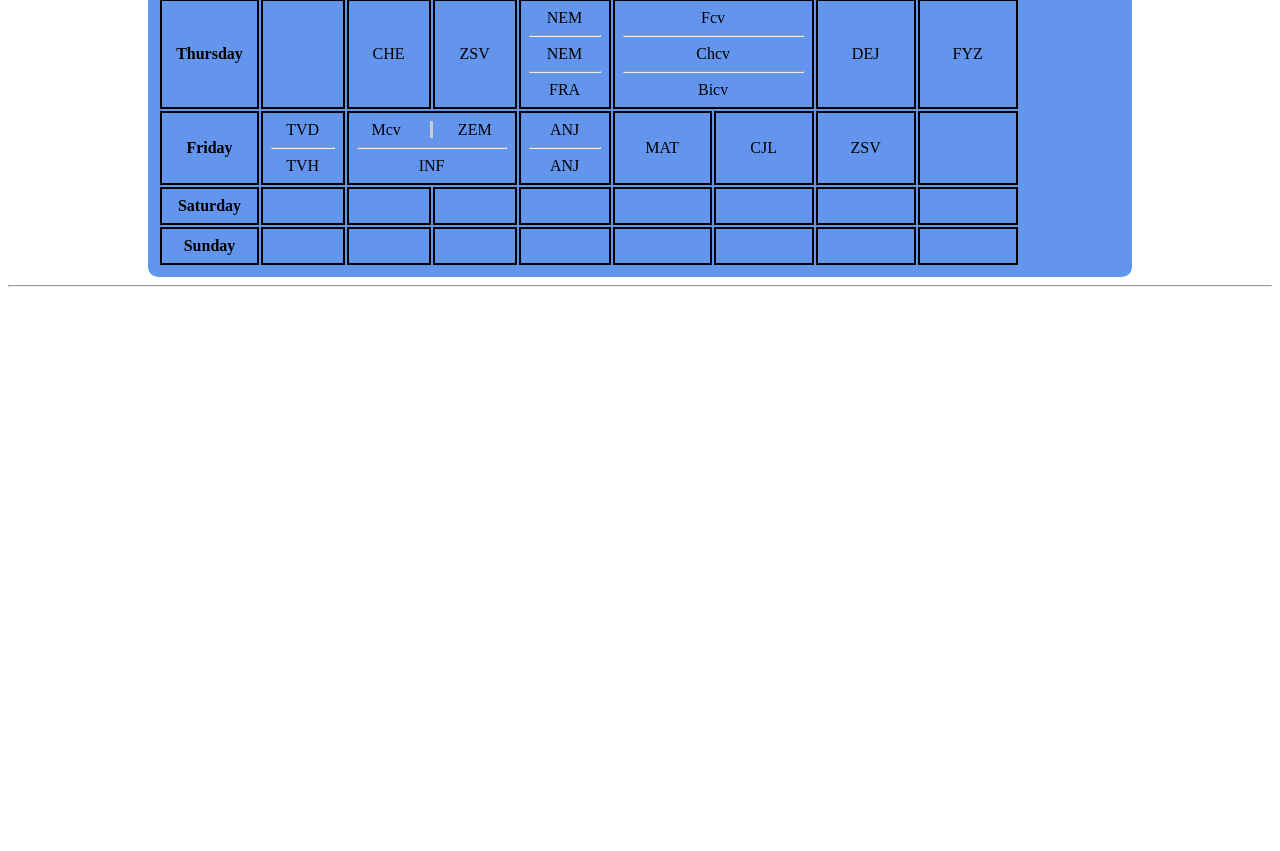
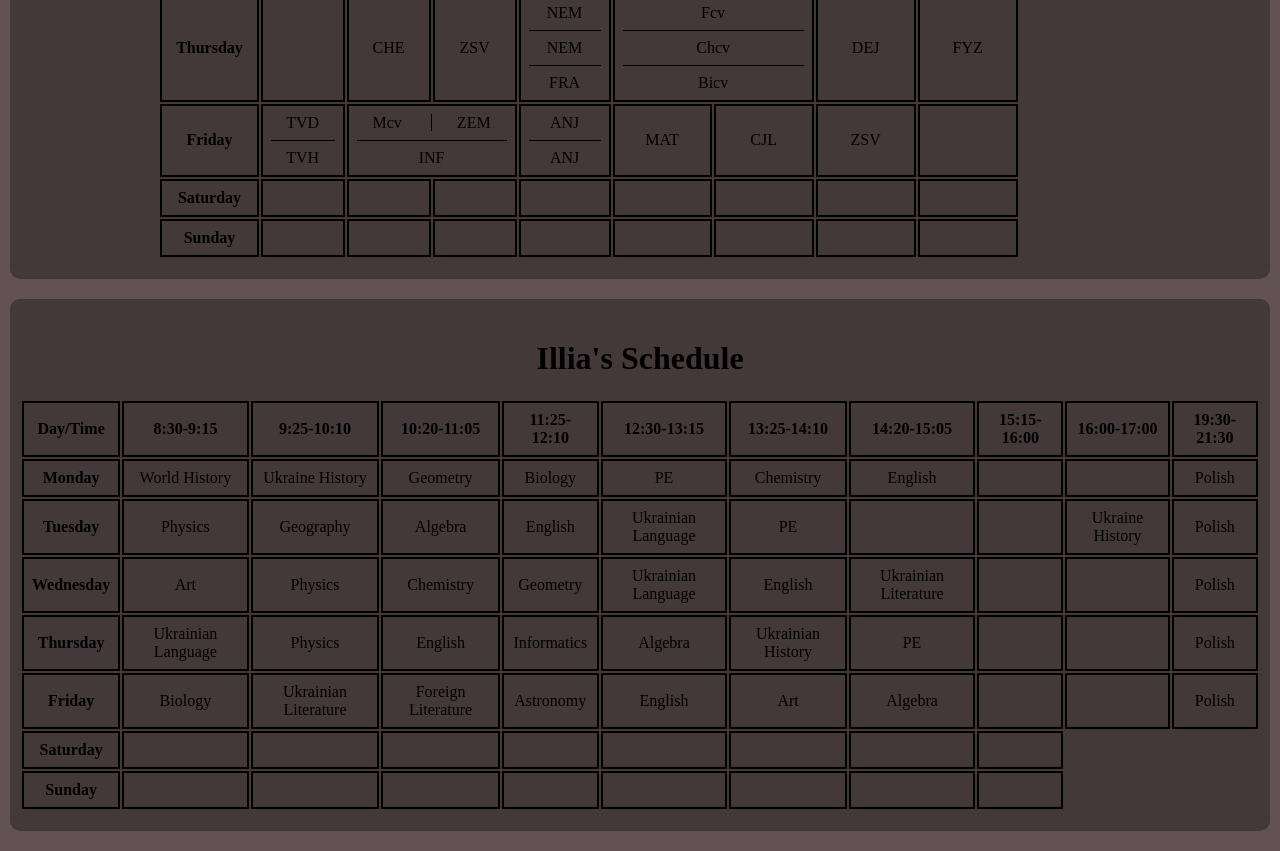
Before and after one commit to IlliaLev/Schedule, a plain HTML site: page index.html in a window 1280 px wide. Shown: the part 463-1314 px from the top of the page. Before the commit the page ends 800 px from the top, so only its background shows below. Drawn offline with Linux system fonts and the light colour scheme.

Commit message:
added my schedule

```diff
--- a/index.html
+++ b/index.html
@@ -213,10 +213,110 @@
             </tr>
         </table>
     </div>
-    <hr>
-    <div>
-        <label for=""></label>
-        <table></table>
+    <div class="schedule">
+        <h1>Illia's Schedule</h1>
+        <table>
+            <tr>
+                <th>Day/Time</th>
+                <th>8:30-9:15</th>
+                <th>9:25-10:10</th>
+                <th>10:20-11:05</th>
+                <th>11:25-12:10</th>
+                <th>12:30-13:15</th>
+                <th>13:25-14:10</th>
+                <th>14:20-15:05</th>
+                <th>15:15-16:00</th>
+                <th>16:00-17:00</th>
+                <th>19:30-21:30</th>
+            </tr>
+            <tr>
+                <th>Monday</th>
+                <td><label for="">World History</label></td>
+                <td><label for="">Ukraine History</label></td>
+                <td><label for="">Geometry</label></td>
+                <td><label for="">Biology</label></td>
+                <td><label for="">PE</label></td>
+                <td><label for="">Chemistry</label></td>
+                <td><label for="">English</label></td>
+                <td></td>
+                <td><label for=""></label></td>
+                <td><label for="">Polish</label></td>
+            </tr>
+            <tr>
+                <th>Tuesday</th>
+                <td><label for="">Physics</label></td>
+                <td><label for="">Geography</label></td>
+                <td><label for="">Algebra</label></td>
+                <td><label for="">English</label></td>
+                <td><label for="">Ukrainian Language</label></td>
+                <td><label for="">PE</label></td>
+                <td><label for=""></label></td>
+                <td><label for=""></label></td>
+                <td><label for="">Ukraine History</label></td>
+                <td><label for="">Polish</label></td>
+            </tr>
+            <tr>
+                <th>Wednesday</th>
+                <td><label for="">Art</label></td>
+                <td><label for="">Physics</label></td>
+                <td><label for="">Chemistry</label></td>
+                <td><label for="">Geometry</label></td>
+                <td><label for="">Ukrainian Language</label></td>
+                <td><label for="">English</label></td>
+                <td><label for="">Ukrainian Literature</label></td>
+                <td><label for=""></label></td>
+                <td><label for=""></label></td>
+                <td><label for="">Polish</label></td>
+            </tr>
+            <tr>
+                <th>Thursday</th>
+                <td><label for="">Ukrainian Language</label></td>
+                <td><label for="">Physics</label></td>
+                <td><label for="">English</label></td>
+                <td><label for="">Informatics</label></td>
+                <td><label for="">Algebra</label></td>
+                <td><label for="">Ukrainian History</label></td>
+                <td><label for="">PE</label></td>
+                <td><label for=""></label></td>
+                <td><label for=""></label></td>
+                <td><label for="">Polish</label></td>
+            </tr>
+            <tr>
+                <th>Friday</th>
+                <td><label for="">Biology</label></td>
+                <td><label for="">Ukrainian Literature</label></td>
+                <td><label for="">Foreign Literature</label></td>
+                <td><label for="">Astronomy</label></td>
+                <td><label for="">English</label></td>
+                <td><label for="">Art</label></td>
+                <td><label for="">Algebra</label></td>
+                <td><label for=""></label></td>
+                <td><label for=""></label></td>
+                <td><label for="">Polish</label></td>
+            </tr>
+            <tr>
+                <th>Saturday</th>
+                <td></td>
+                <td></td>
+                <td></td>
+                <td></td>
+                <td></td>
+                <td></td>
+                <td></td>
+                <td></td>
+            </tr>
+            <tr>
+                <th>Sunday</th>
+                <td></td>
+                <td></td>
+                <td></td>
+                <td></td>
+                <td></td>
+                <td></td>
+                <td></td>
+                <td></td>
+            </tr>
+        </table>
     </div>
 </body>
 </html>
--- a/styles.css
+++ b/styles.css
@@ -1,9 +1,12 @@
+body {
+    background-color: #635255;
+    margin: auto 10px;
+}
 
 .schedule {
-    max-width: fit-content;
     padding: 10px;
-    background-color: cornflowerblue;
-    margin: 20px auto 0 auto;
+    background-color: #43383A;
+    margin: 20px auto 20px auto;
     border-radius: 10px;
 }
 
@@ -14,9 +17,15 @@
 
 .vertical-divider {
     display: inline;
-    border-left: 3px solid #ccc;
+    border-left: 1px solid #000;
     height: 20px;
     margin: 5px 25px;
+}
+
+hr {
+    height: 1px;
+    border: 0;
+    background-color: black;
 }
 
 .inline-div {
@@ -36,3 +45,7 @@ th, td {
     border: 2px solid black;
     padding: 8px;
 }
+
+table {
+    margin: 10px auto;
+}
```
